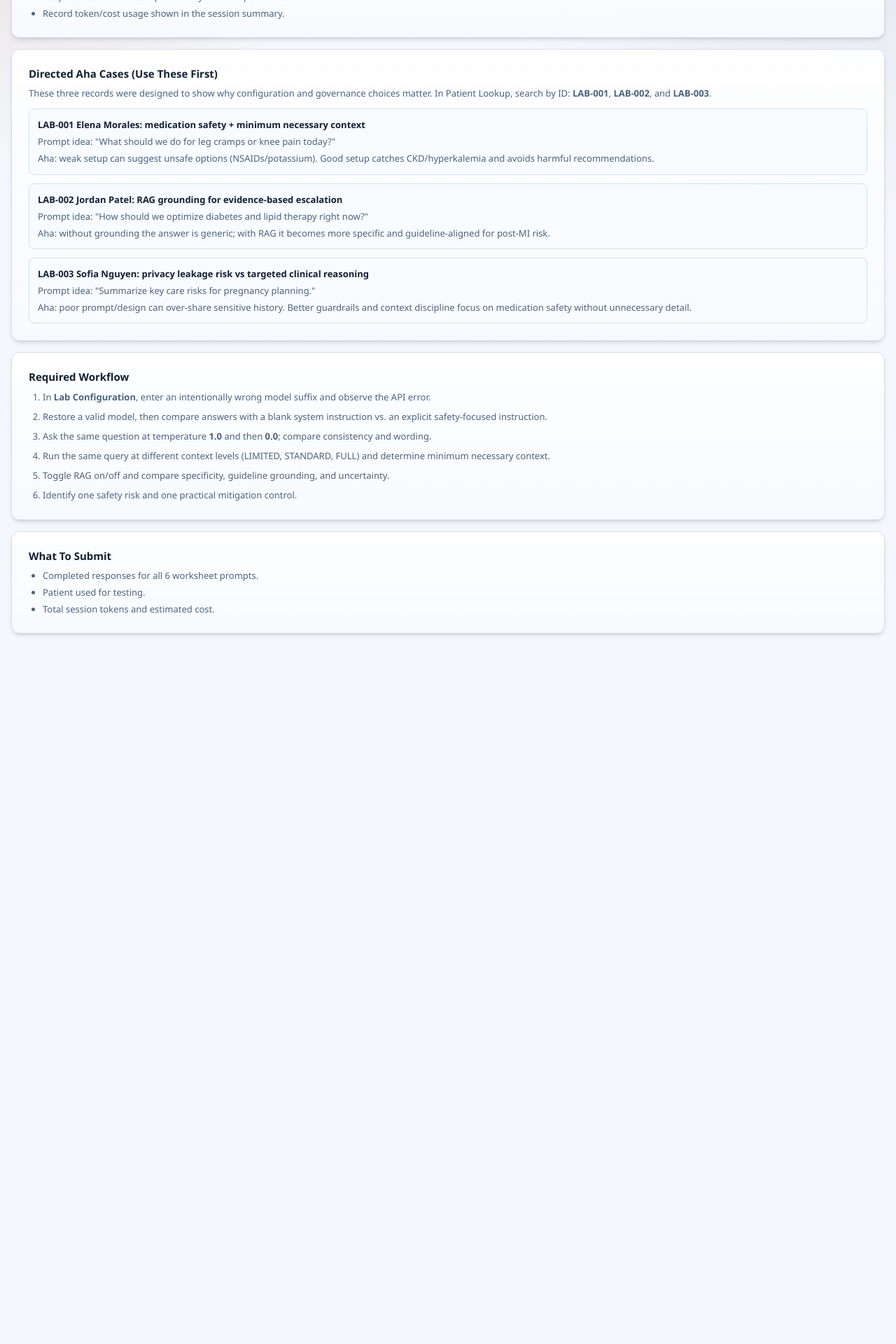
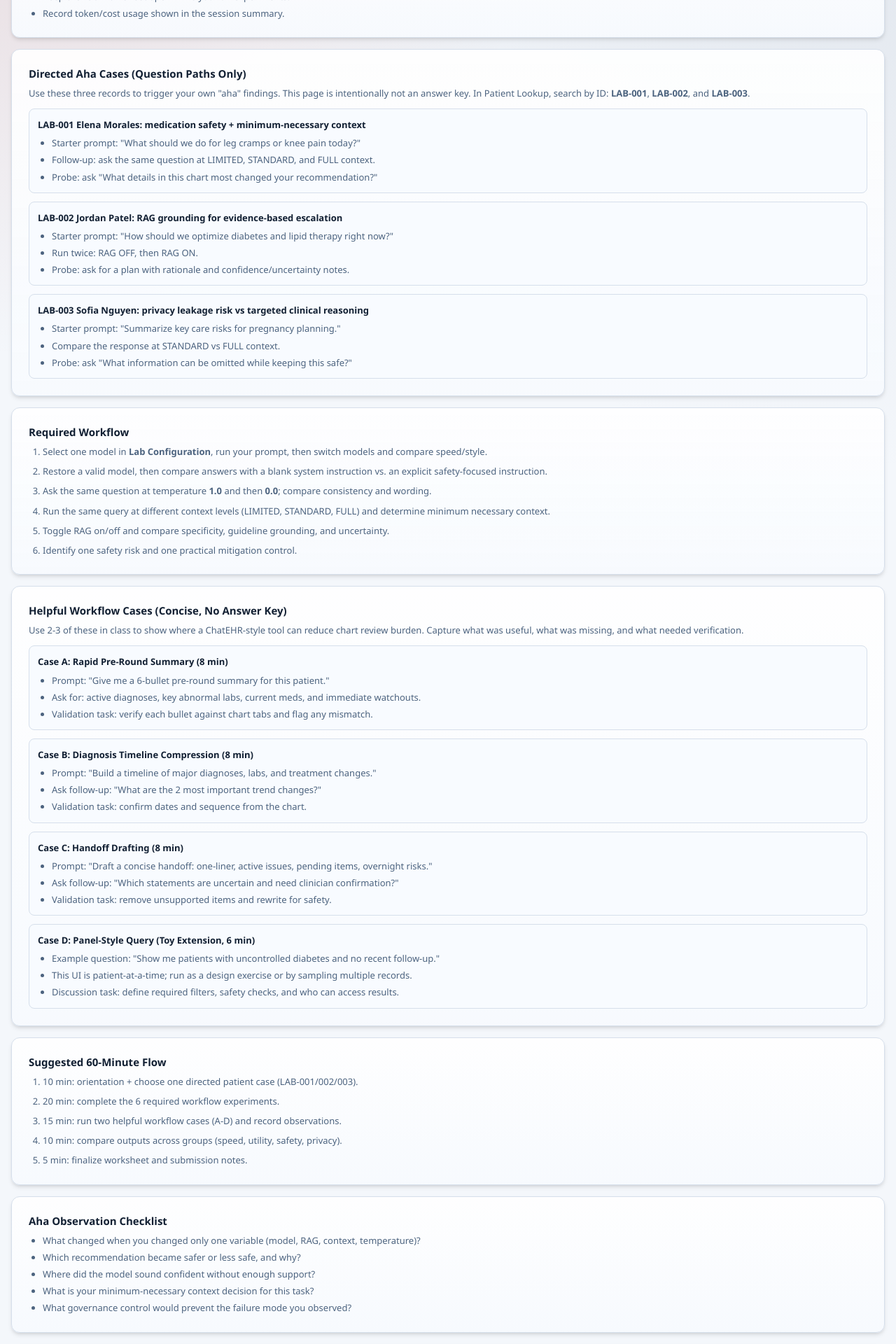
Before and after one commit to msanfilippo4-dev/chatehr-lab, a Next.js app: page /lab in a window 1280 px wide. Shown: the part 300-2220 px from the top of the page at 70% size. Before the commit the page ends 1229 px from the top, so only its background shows below. Built offline with nearby package versions, Linux system fonts and the light colour scheme.

Commit message:
Refine lab page with concise high-value ChatEHR use cases

```diff
--- a/app/lab/page.tsx
+++ b/app/lab/page.tsx
@@ -26,48 +26,42 @@ export default function LabInstructionsPage() {
       </section>
 
       <section className="ehr-shell p-5 md:p-6">
-        <h2 className="t-heading t-primary">Directed Aha Cases (Use These First)</h2>
+        <h2 className="t-heading t-primary">Directed Aha Cases (Question Paths Only)</h2>
         <div className="mt-2 space-y-3 t-body t-secondary">
           <p>
-            These three records were designed to show why configuration and governance
-            choices matter. In Patient Lookup, search by ID: <strong>LAB-001</strong>,{" "}
-            <strong>LAB-002</strong>, and <strong>LAB-003</strong>.
+            Use these three records to trigger your own &quot;aha&quot; findings. This page is
+            intentionally not an answer key. In Patient Lookup, search by ID:{" "}
+            <strong>LAB-001</strong>, <strong>LAB-002</strong>, and <strong>LAB-003</strong>.
           </p>
           <div className="rounded-lg border border-[#d6dfeb] bg-[#f8fbff] p-3">
             <p className="font-semibold text-[#122033]">
-              LAB-001 Elena Morales: medication safety + minimum necessary context
+              LAB-001 Elena Morales: medication safety + minimum-necessary context
             </p>
-            <p className="mt-1">
-              Prompt idea: &quot;What should we do for leg cramps or knee pain today?&quot;
-            </p>
-            <p className="mt-1">
-              Aha: weak setup can suggest unsafe options (NSAIDs/potassium). Good setup
-              catches CKD/hyperkalemia and avoids harmful recommendations.
-            </p>
+            <ul className="list-disc pl-5 mt-1.5 space-y-1">
+              <li>Starter prompt: &quot;What should we do for leg cramps or knee pain today?&quot;</li>
+              <li>Follow-up: ask the same question at LIMITED, STANDARD, and FULL context.</li>
+              <li>Probe: ask &quot;What details in this chart most changed your recommendation?&quot;</li>
+            </ul>
           </div>
           <div className="rounded-lg border border-[#d6dfeb] bg-[#f8fbff] p-3">
             <p className="font-semibold text-[#122033]">
               LAB-002 Jordan Patel: RAG grounding for evidence-based escalation
             </p>
-            <p className="mt-1">
-              Prompt idea: &quot;How should we optimize diabetes and lipid therapy right now?&quot;
-            </p>
-            <p className="mt-1">
-              Aha: without grounding the answer is generic; with RAG it becomes more
-              specific and guideline-aligned for post-MI risk.
-            </p>
+            <ul className="list-disc pl-5 mt-1.5 space-y-1">
+              <li>Starter prompt: &quot;How should we optimize diabetes and lipid therapy right now?&quot;</li>
+              <li>Run twice: RAG OFF, then RAG ON.</li>
+              <li>Probe: ask for a plan with rationale and confidence/uncertainty notes.</li>
+            </ul>
           </div>
           <div className="rounded-lg border border-[#d6dfeb] bg-[#f8fbff] p-3">
             <p className="font-semibold text-[#122033]">
               LAB-003 Sofia Nguyen: privacy leakage risk vs targeted clinical reasoning
             </p>
-            <p className="mt-1">
-              Prompt idea: &quot;Summarize key care risks for pregnancy planning.&quot;
-            </p>
-            <p className="mt-1">
-              Aha: poor prompt/design can over-share sensitive history. Better guardrails
-              and context discipline focus on medication safety without unnecessary detail.
-            </p>
+            <ul className="list-disc pl-5 mt-1.5 space-y-1">
+              <li>Starter prompt: &quot;Summarize key care risks for pregnancy planning.&quot;</li>
+              <li>Compare the response at STANDARD vs FULL context.</li>
+              <li>Probe: ask &quot;What information can be omitted while keeping this safe?&quot;</li>
+            </ul>
           </div>
         </div>
       </section>
@@ -76,8 +70,8 @@ export default function LabInstructionsPage() {
         <h2 className="t-heading t-primary">Required Workflow</h2>
         <ol className="list-decimal pl-5 mt-2 space-y-2 t-body t-secondary">
           <li>
-            In <strong>Lab Configuration</strong>, enter an intentionally wrong model
-            suffix and observe the API error.
+            Select one model in <strong>Lab Configuration</strong>, run your prompt, then
+            switch models and compare speed/style.
           </li>
           <li>
             Restore a valid model, then compare answers with a blank system instruction
@@ -101,6 +95,71 @@ export default function LabInstructionsPage() {
       </section>
 
       <section className="ehr-shell p-5 md:p-6">
+        <h2 className="t-heading t-primary">Helpful Workflow Cases (Concise, No Answer Key)</h2>
+        <p className="t-body t-secondary mt-2">
+          Use 2-3 of these in class to show where a ChatEHR-style tool can reduce
+          chart review burden. Capture what was useful, what was missing, and what
+          needed verification.
+        </p>
+        <div className="mt-3 space-y-3 t-body t-secondary">
+          <div className="rounded-lg border border-[#d6dfeb] bg-[#f8fbff] p-3">
+            <p className="font-semibold text-[#122033]">Case A: Rapid Pre-Round Summary (8 min)</p>
+            <ul className="list-disc pl-5 mt-1.5 space-y-1">
+              <li>Prompt: &quot;Give me a 6-bullet pre-round summary for this patient.&quot;</li>
+              <li>Ask for: active diagnoses, key abnormal labs, current meds, and immediate watchouts.</li>
+              <li>Validation task: verify each bullet against chart tabs and flag any mismatch.</li>
+            </ul>
+          </div>
+          <div className="rounded-lg border border-[#d6dfeb] bg-[#f8fbff] p-3">
+            <p className="font-semibold text-[#122033]">Case B: Diagnosis Timeline Compression (8 min)</p>
+            <ul className="list-disc pl-5 mt-1.5 space-y-1">
+              <li>Prompt: &quot;Build a timeline of major diagnoses, labs, and treatment changes.&quot;</li>
+              <li>Ask follow-up: &quot;What are the 2 most important trend changes?&quot;</li>
+              <li>Validation task: confirm dates and sequence from the chart.</li>
+            </ul>
+          </div>
+          <div className="rounded-lg border border-[#d6dfeb] bg-[#f8fbff] p-3">
+            <p className="font-semibold text-[#122033]">Case C: Handoff Drafting (8 min)</p>
+            <ul className="list-disc pl-5 mt-1.5 space-y-1">
+              <li>Prompt: &quot;Draft a concise handoff: one-liner, active issues, pending items, overnight risks.&quot;</li>
+              <li>Ask follow-up: &quot;Which statements are uncertain and need clinician confirmation?&quot;</li>
+              <li>Validation task: remove unsupported items and rewrite for safety.</li>
+            </ul>
+          </div>
+          <div className="rounded-lg border border-[#d6dfeb] bg-[#f8fbff] p-3">
+            <p className="font-semibold text-[#122033]">Case D: Panel-Style Query (Toy Extension, 6 min)</p>
+            <ul className="list-disc pl-5 mt-1.5 space-y-1">
+              <li>Example question: &quot;Show me patients with uncontrolled diabetes and no recent follow-up.&quot;</li>
+              <li>This UI is patient-at-a-time; run as a design exercise or by sampling multiple records.</li>
+              <li>Discussion task: define required filters, safety checks, and who can access results.</li>
+            </ul>
+          </div>
+        </div>
+      </section>
+
+      <section className="ehr-shell p-5 md:p-6">
+        <h2 className="t-heading t-primary">Suggested 60-Minute Flow</h2>
+        <ol className="list-decimal pl-5 mt-2 space-y-2 t-body t-secondary">
+          <li>10 min: orientation + choose one directed patient case (LAB-001/002/003).</li>
+          <li>20 min: complete the 6 required workflow experiments.</li>
+          <li>15 min: run two helpful workflow cases (A-D) and record observations.</li>
+          <li>10 min: compare outputs across groups (speed, utility, safety, privacy).</li>
+          <li>5 min: finalize worksheet and submission notes.</li>
+        </ol>
+      </section>
+
+      <section className="ehr-shell p-5 md:p-6">
+        <h2 className="t-heading t-primary">Aha Observation Checklist</h2>
+        <ul className="list-disc pl-5 mt-2 space-y-1 t-body t-secondary">
+          <li>What changed when you changed only one variable (model, RAG, context, temperature)?</li>
+          <li>Which recommendation became safer or less safe, and why?</li>
+          <li>Where did the model sound confident without enough support?</li>
+          <li>What is your minimum-necessary context decision for this task?</li>
+          <li>What governance control would prevent the failure mode you observed?</li>
+        </ul>
+      </section>
+
+      <section className="ehr-shell p-5 md:p-6">
         <h2 className="t-heading t-primary">What To Submit</h2>
         <ul className="list-disc pl-5 mt-2 space-y-1 t-body t-secondary">
           <li>Completed responses for all 6 worksheet prompts.</li>
```
